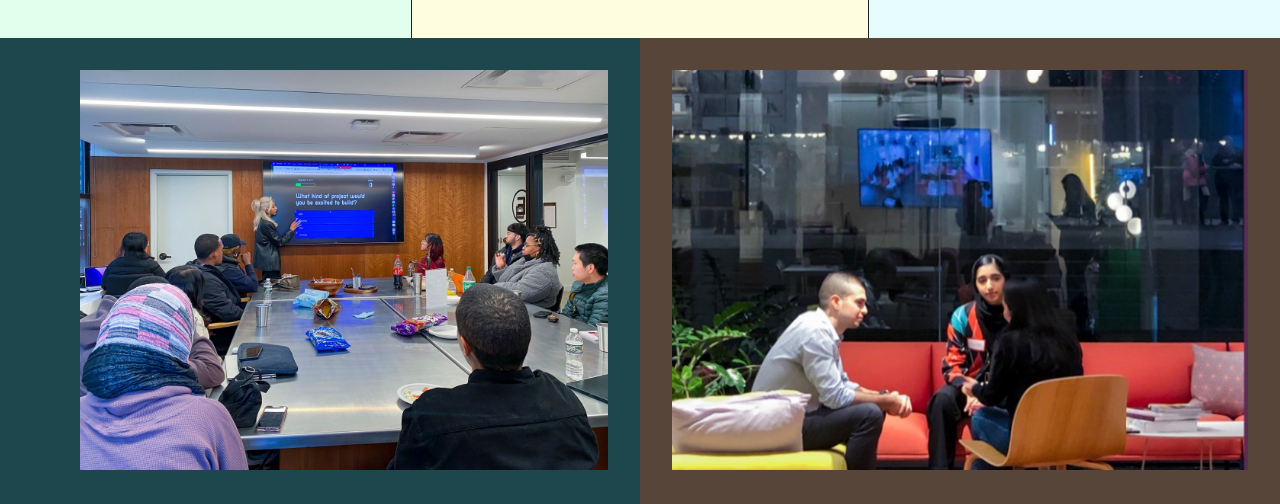
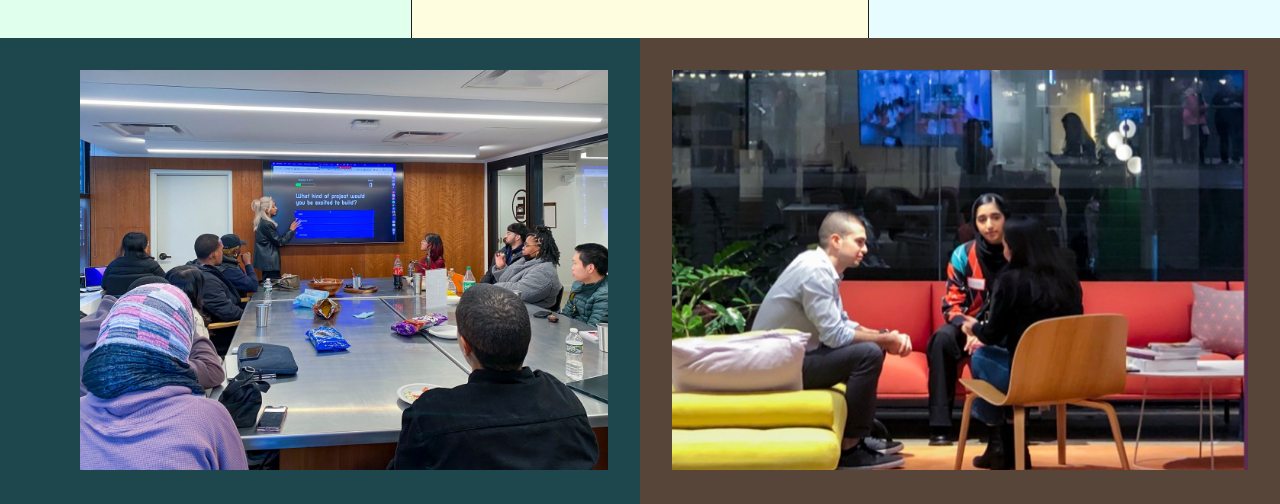
Before and after one commit to jellyfishing2346/project-alpaca, a React (Vite) app: page / in a window 1280 px wide. Shown: the part 2117-2621 px from the top of the page. Built offline with nearby package versions, Linux system fonts and the light colour scheme; no server answers.

Commit message:
Homepage hero: correct photo from the design

```diff
--- a/styles.css
+++ b/styles.css
@@ -928,3 +928,8 @@ html, body { margin:0; padding:0; }
 /* Footer: Programs and Get Involved links are spaced 16px apart in the design, the others 8px */
 .df-col:nth-child(2), .df-col:nth-child(3) { gap:16px; }
 .df-col:nth-child(2) h4, .df-col:nth-child(3) h4 { margin-bottom:8px; }
+
+/* Design framing: the Community Programs photo is cropped low (people + yellow sofa), not centered */
+.hm-prog-community .hm-prog-img { object-position:center 85%; }
+/* Space between testimonials and Get Involved matches the design (~47px) */
+.hm-community { padding-bottom:24px; }
```
Also changed, not shown: public/images/home/hero.jpg.
